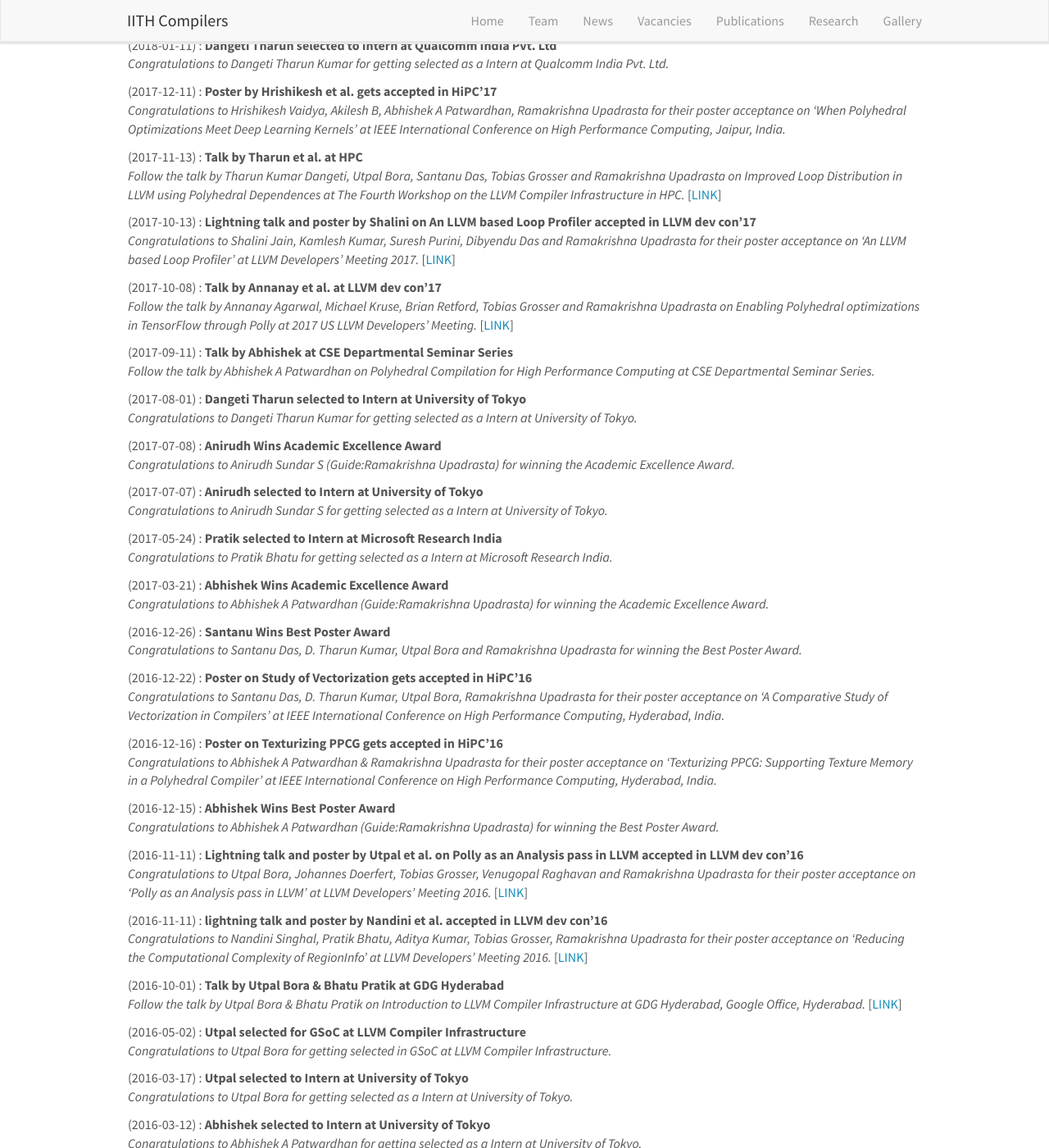
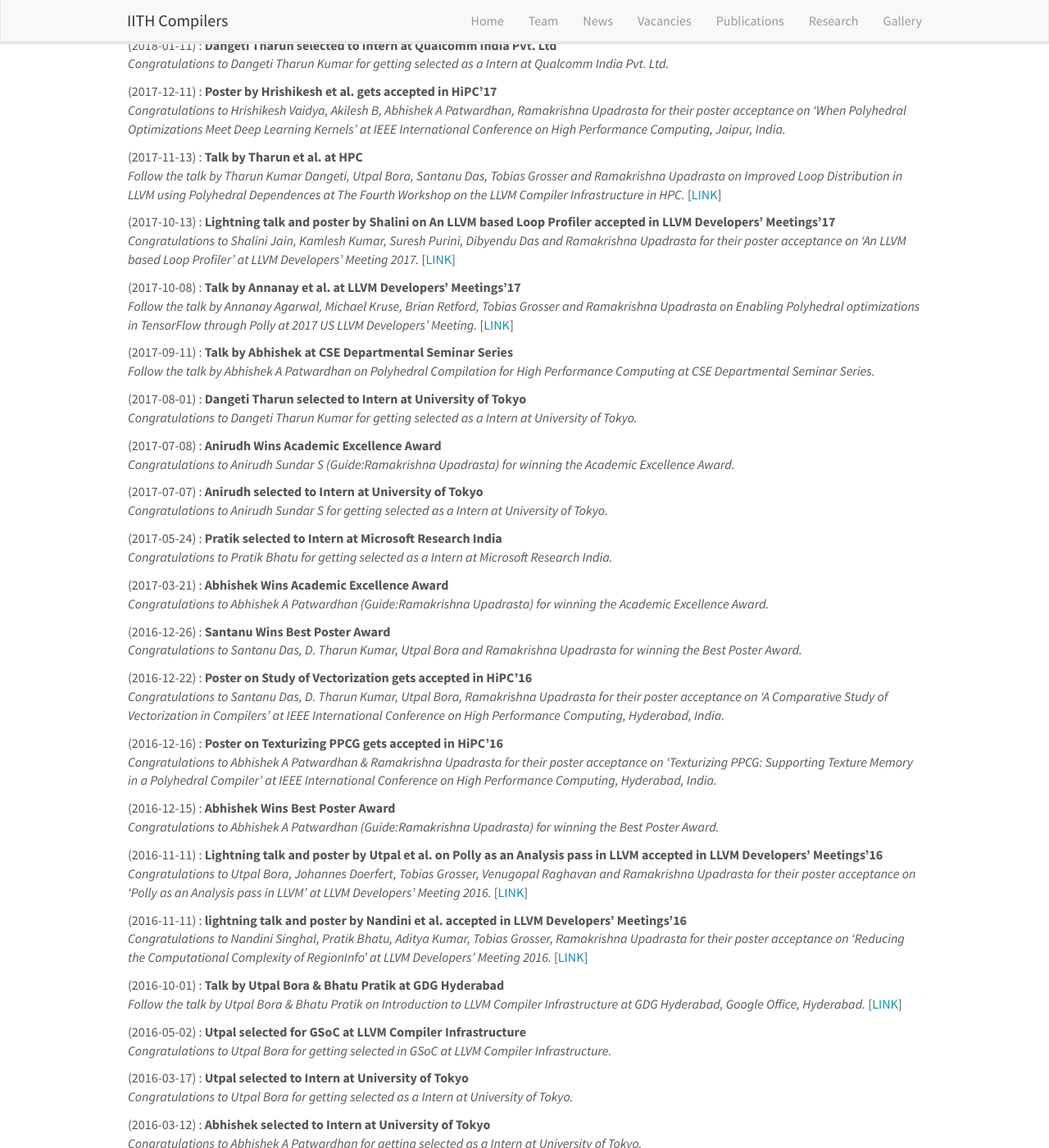
Before and after one commit to utpalbora/compilers.cse.iith.ac.in, a Jekyll site: the page built from _pages/allnews.md, in a window 1280 px wide and 1400 px high, scrolled down 1410 px. Shown: the whole window at 82% size. Built offline with Jekyll 4.4.1, drawn with Linux system fonts in a browser that asks for light colours; nearby versions of some CDN libraries; some of the changed text lies outside the part shown.

Commit message:
Renamed 'LLVM dev con' instances to 'LLVM Developers' Meetings'

```diff
--- a/_data/news.yml
+++ b/_data/news.yml
@@ -44,7 +44,7 @@
   headline: "Congratulations to Hrishikesh Vaidya, Akilesh B, Abhishek A Patwardhan, Ramakrishna Upadrasta for their poster acceptance on 'When Polyhedral Optimizations Meet Deep Learning Kernels' at IEEE International Conference on High Performance Computing, Jaipur, India."
 
 - date: 2017-10-13
-  status: "Lightning talk and poster by Shalini on An LLVM based Loop Profiler accepted in LLVM dev con'17"
+  status: "Lightning talk and poster by Shalini on An LLVM based Loop Profiler accepted in LLVM Developers' Meetings'17"
   url: "https://youtu.be/MKhXpRNekaM"
   headline: "Congratulations to Shalini Jain, Kamlesh Kumar, Suresh Purini, Dibyendu Das and Ramakrishna Upadrasta for their poster acceptance on 'An LLVM based Loop Profiler' at LLVM Developers' Meeting 2017."
 
@@ -59,13 +59,13 @@
   headline: "Congratulations to Santanu Das, D. Tharun Kumar, Utpal Bora, Ramakrishna Upadrasta for their poster acceptance on 'A Comparative Study of Vectorization in Compilers' at IEEE International Conference on High Performance Computing, Hyderabad, India."
 
 - date: 2016-11-11
-  status: "Lightning talk and poster by Utpal et al. on Polly as an Analysis pass in LLVM accepted in LLVM dev con'16"
+  status: "Lightning talk and poster by Utpal et al. on Polly as an Analysis pass in LLVM accepted in LLVM Developers' Meetings'16"
   url: "https://www.youtube.com/watch?v=TIimzQtZ6UA"
   headline: "Congratulations to Utpal Bora, Johannes Doerfert, Tobias Grosser,
   Venugopal Raghavan and Ramakrishna Upadrasta for their poster acceptance on 'Polly as an Analysis pass in LLVM' at  LLVM Developers' Meeting 2016."
 
 - date: 2016-11-11
-  status: "lightning talk and poster by Nandini et al. accepted in LLVM dev con'16"
+  status: "lightning talk and poster by Nandini et al. accepted in LLVM Developers' Meetings'16"
   url: "https://www.youtube.com/watch?v=yOVeJtA5zxw"
   headline: "Congratulations to Nandini Singhal, Pratik Bhatu, Aditya Kumar, Tobias Grosser, Ramakrishna Upadrasta for their poster acceptance on 'Reducing the Computational Complexity of RegionInfo' at  LLVM Developers' Meeting 2016."
 
@@ -206,12 +206,12 @@
 
 
 - date: 2017-10-08
-  status: "Talk by Annanay et al. at LLVM dev con'17"
+  status: "Talk by Annanay et al. at LLVM Developers' Meetings'17"
   url: "https://youtu.be/uq67__tfdtQ"
   headline: "Follow the talk by Annanay Agarwal, Michael Kruse, Brian Retford, Tobias Grosser and Ramakrishna Upadrasta on Enabling Polyhedral optimizations in TensorFlow through Polly at 2017 US LLVM Developers' Meeting."
 
 - date: 2018-10-21
-  status: "Talk by Malhar at LLVM dev con'18"
+  status: "Talk by Malhar at LLVM Developers' Meetings'18"
   url: "https://youtu.be/AgHy_4cQzMU"
   headline: "Follow the talk by Malhar Thakkar on ISL Memory Management Using Clang Static Analyzer at 2018 US LLVM Developers' Meeting."
 
```
